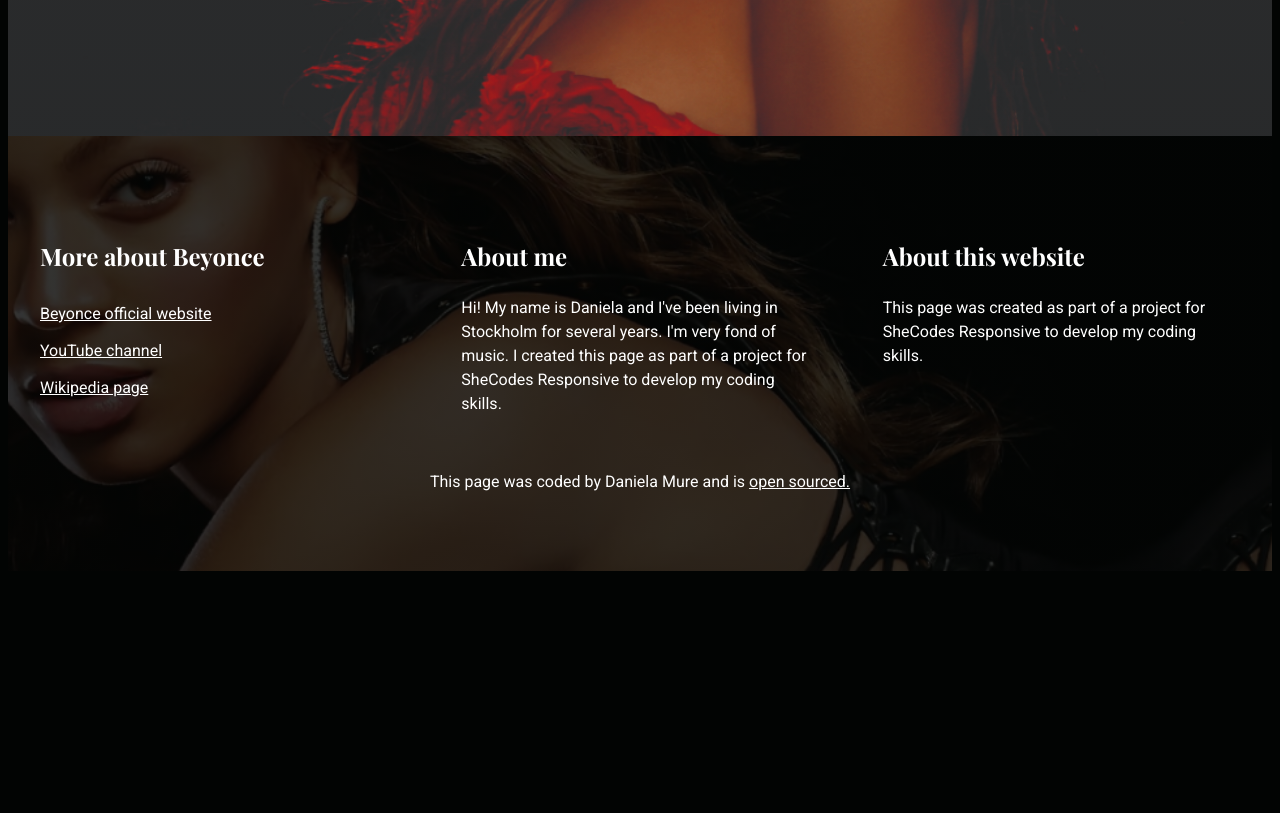
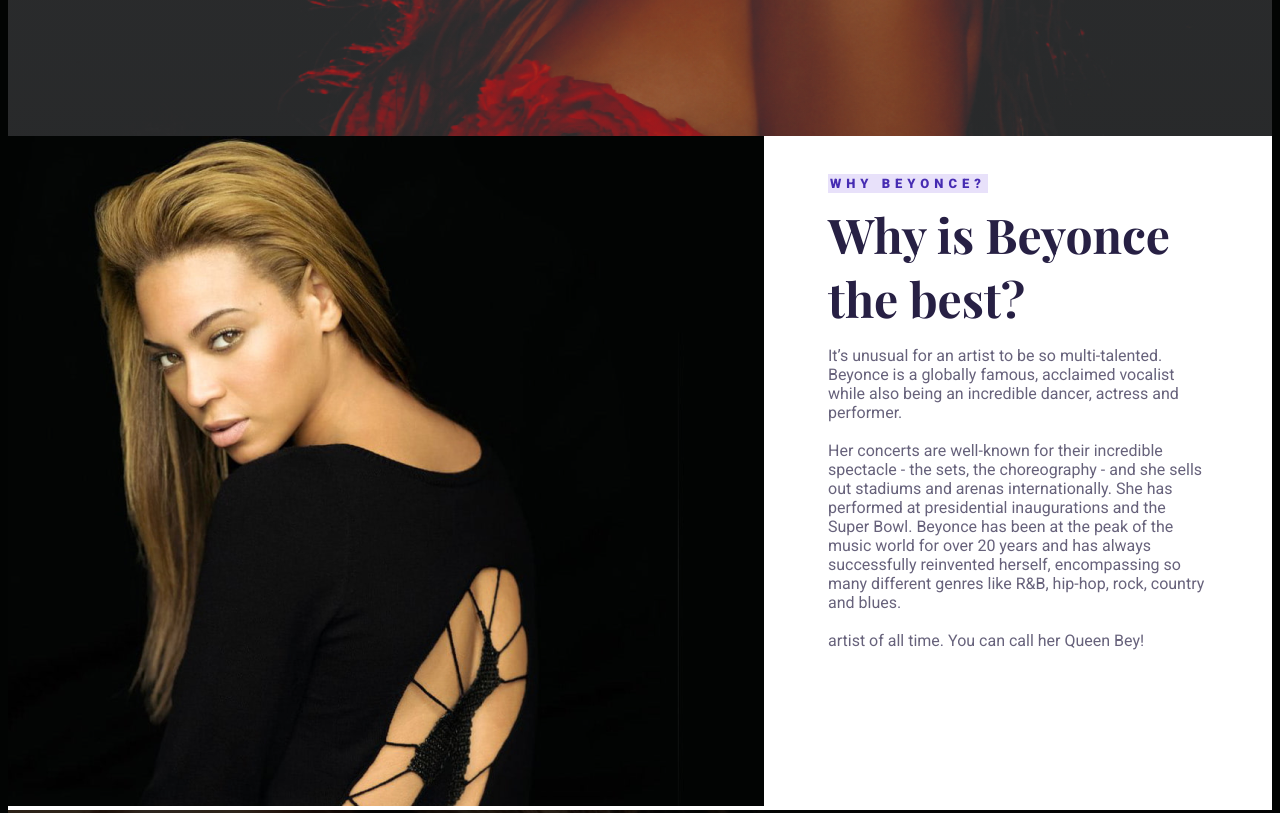
Before and after one commit to DanniFront/responsive-project-beyonce, a plain HTML site: page index.html in a window 1280 px wide. Shown: the part 760-1573 px from the top of the page. Before the commit the page ends 1339 px from the top, so only its background shows below. Drawn offline with nearby package versions, Linux system fonts and the light colour scheme; a web font is replaced by a local one.

Commit message:
Added main section

```diff
--- a/index.html
+++ b/index.html
@@ -20,7 +20,25 @@
         <h2>American singer-songwriter and cultural icon</h2>
         <a href="">Learn more</a>
       </header>
-
+      <main>
+        <section class="grid">
+          <div>
+            <img src="images/beyonce-picture.png" alt="Beyonce picture" />
+          </div>
+          <div>
+          <h2><span>WHY beyonce?</span></h2>
+          <h3>Why is Beyonce the best?</h3>
+          <p>It’s unusual for an artist to be so multi-talented. Beyonce is a globally famous, acclaimed vocalist while also being an incredible dancer, actress and performer.
+          </br>
+          </br>
+          Her concerts are well-known for their incredible spectacle - the sets, the choreography - and she sells out stadiums and arenas internationally. She has performed at presidential inaugurations and the Super Bowl. Beyonce has been at the peak of the music world for over 20 years and has always successfully reinvented herself, encompassing so many different genres like R&B, hip-hop, rock, country and blues.
+          </br>
+          </br>
+          artist of all time. You can call her Queen Bey!
+          </p>
+          </div>
+        </section>
+      </main>
       <footer>
         <section>
           <div class="grid">
--- a/src/style.css
+++ b/src/style.css
@@ -12,7 +12,6 @@ body {
 header {
   background-image: linear-gradient(rgba(2, 4, 3, 0.2), rgba(2, 4, 3, 0.3)),
     url(/images/beyonce-hero-picture.png);
-  background-size: cover;
   background-position: center;
   background-repeat: no-repeat;
   text-align: center;
@@ -53,6 +52,49 @@ header a {
 section {
   max-width: 1200px;
   margin: 0 auto;
+}
+
+main {
+  background-color: #fff;
+}
+
+main section {
+  margin: 0;
+}
+
+main h2 {
+  font-size: 13px;
+  font-weight: 900;
+  color: #462cb2;
+  opacity: 100%;
+  letter-spacing: 5px;
+  text-transform: uppercase;
+  margin-top: 40px;
+}
+
+main h2 span {
+  background-color: #e8e1fa;
+  padding: 2px;
+}
+
+main h3 {
+  font-family: "Playfair Display", serif;
+  font-size: 48px;
+  font-weight: bold;
+  color: #272044;
+  margin: 0;
+}
+
+main p {
+  font-size: 16px;
+  color: #272044;
+  opacity: 0.7;
+}
+
+main .grid {
+  display: grid;
+  grid-template-columns: 1fr 1fr;
+  grid-gap: 64px;
 }
 
 footer {
@@ -101,7 +143,7 @@ footer .grid {
   padding-top: 40px;
 }
 
-@media (max-width: 960px) {
+@media (max-width: 900px) {
   header {
     padding: 60px 0;
   }
@@ -114,4 +156,16 @@ footer .grid {
   header h3 {
     font-size: 12px;
   }
+  footer .grid,
+  main .grid {
+    grid-template-columns: 1fr;
+    padding: 20px;
+    max-width: 90%;
+  }
+  main h2 {
+    margin-top: 0;
+  }
+  img {
+    max-width: 100%;
+  }
 }
```
